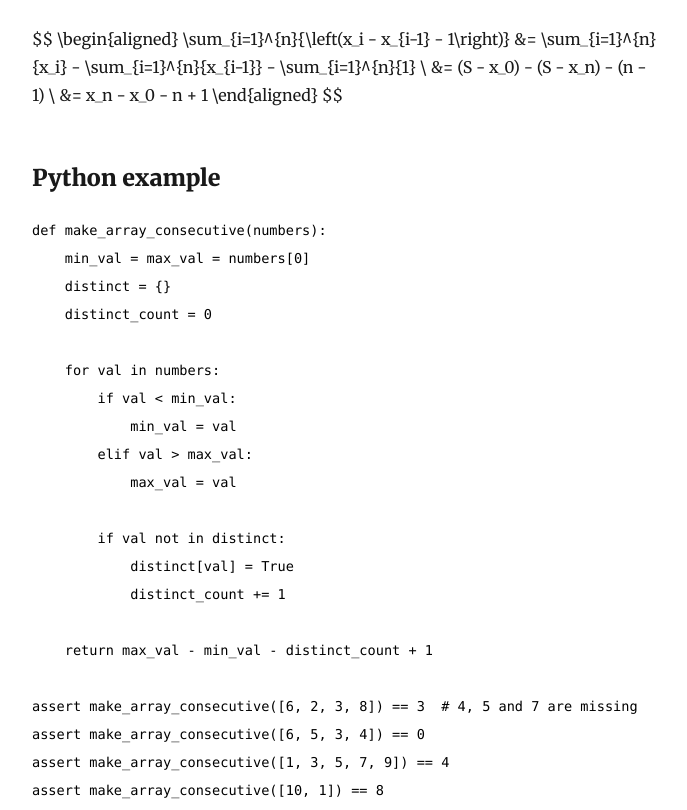
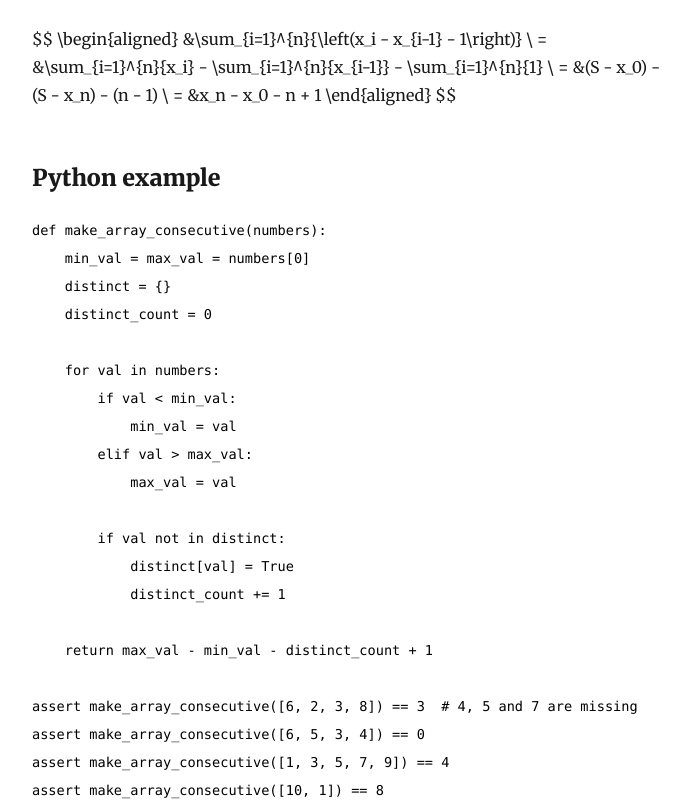
Before and after one commit to edgarrmondragon/edgarrmondragon.github.io, a Gatsby site: page /make-array-consecutive/ in a window 1280 px wide. Shown: the part 959-1769 px from the top of the page, without its empty margins (293-980 px from the left). Built offline with nearby package versions, Linux system fonts and the light colour scheme; Gatsby itself is replaced by a stand-in of ours; some packages are replaced by stand-ins of ours; code samples lack their colours.

Commit message:
Change equations alignment in first post

```diff
--- a/content/blog/make-array-consecutive/index.md
+++ b/content/blog/make-array-consecutive/index.md
@@ -15,9 +15,10 @@ If the **distinct** elements of the array are ![sorted](/home/spoton/Desktop/blo
 
 $$
 \begin{aligned}
-\sum_{i=1}^{n}{\left(x_i - x_{i-1} - 1\right)} &= \sum_{i=1}^{n}{x_i} - \sum_{i=1}^{n}{x_{i-1}} - \sum_{i=1}^{n}{1} \\
-&= (S - x_0) - (S - x_n) - (n - 1) \\
-&= x_n - x_0 - n + 1
+&\sum_{i=1}^{n}{\left(x_i - x_{i-1} - 1\right)} \\
+= &\sum_{i=1}^{n}{x_i} - \sum_{i=1}^{n}{x_{i-1}} - \sum_{i=1}^{n}{1} \\
+= &(S - x_0) - (S - x_n) - (n - 1) \\
+= &x_n - x_0 - n + 1
 \end{aligned}
 $$
 
```
